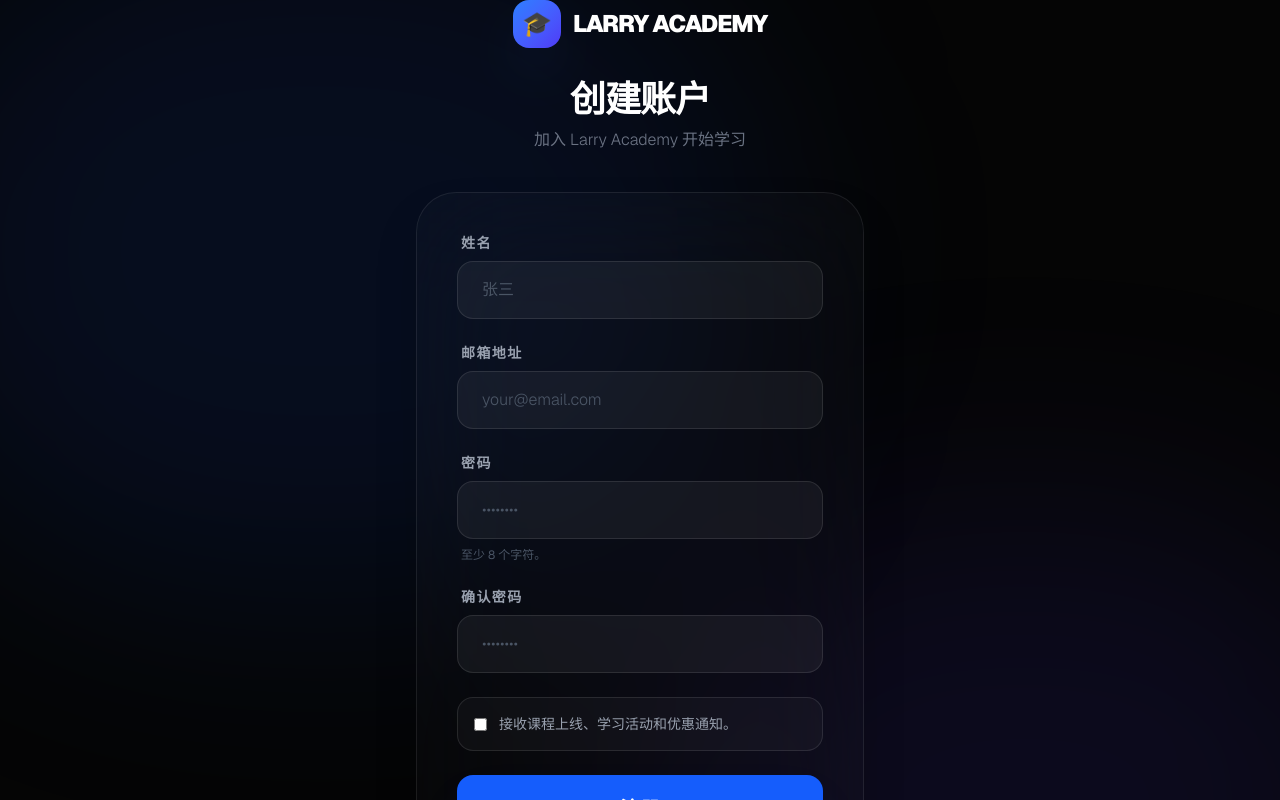
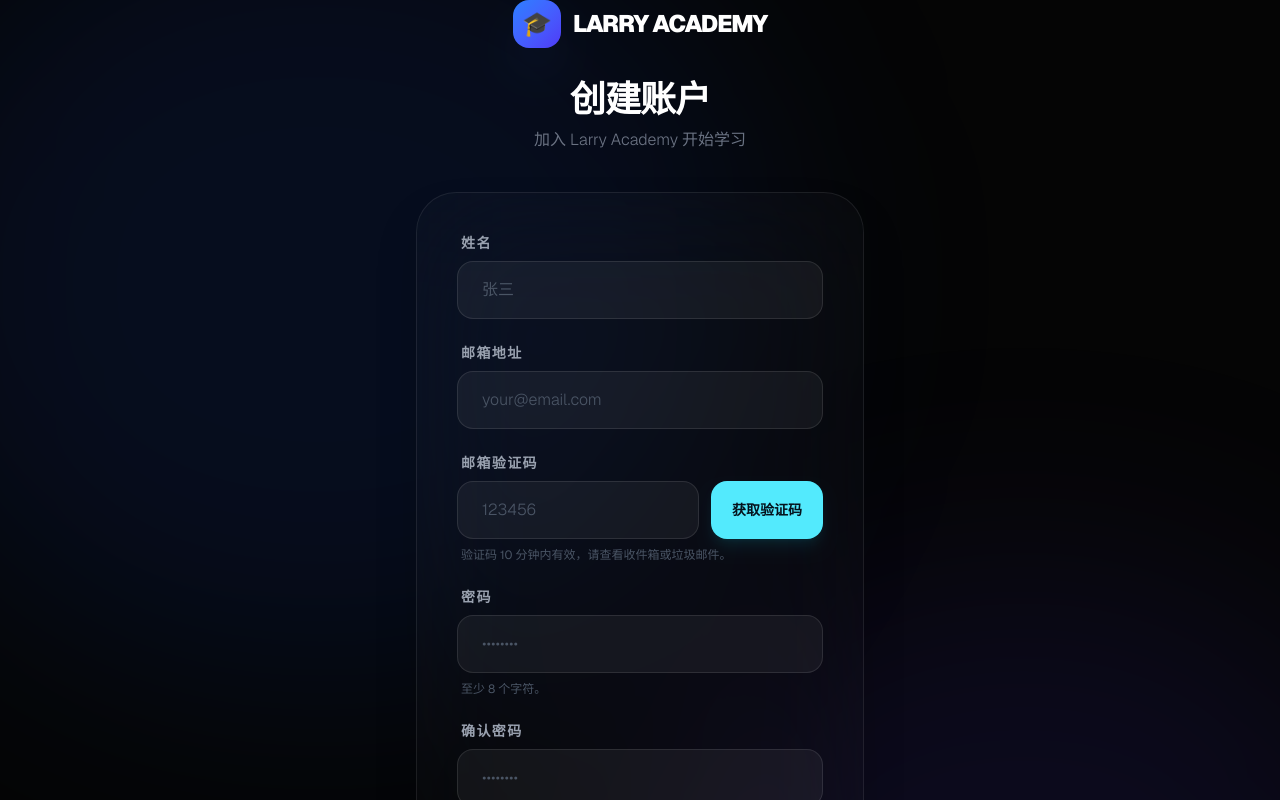
Before and after one commit to JohnWu999/NEWlarryacademy, a Next.js app: page /register in a window 1280 px wide. Shown: the top 800 px of the page. Built offline with nearby package versions, Linux system fonts and the light colour scheme.

Commit message:
Add email verification registration flow

```diff
--- a/app/(auth)/register/page.tsx
+++ b/app/(auth)/register/page.tsx
@@ -1,8 +1,9 @@
 'use client'
 
-import { useState } from 'react'
+import { useEffect, useState } from 'react'
 import { useRouter } from 'next/navigation'
 import Link from 'next/link'
+import { signIn } from 'next-auth/react'
 import { useLanguage } from '@/context/LanguageContext'
 
 export default function RegisterPage() {
@@ -11,16 +12,65 @@
   const [formData, setFormData] = useState({
     name: '',
     email: '',
+    verificationCode: '',
     password: '',
     confirmPassword: '',
     marketingConsent: false,
   })
   const [error, setError] = useState('')
+  const [notice, setNotice] = useState('')
   const [loading, setLoading] = useState(false)
+  const [sendingCode, setSendingCode] = useState(false)
+  const [cooldown, setCooldown] = useState(0)
+
+  useEffect(() => {
+    if (cooldown <= 0) return
+    const timer = window.setTimeout(() => setCooldown((value) => Math.max(value - 1, 0)), 1000)
+    return () => window.clearTimeout(timer)
+  }, [cooldown])
+
+  const handleSendCode = async () => {
+    setError('')
+    setNotice('')
+    const email = formData.email.trim()
+
+    if (!email) {
+      setError(locale === 'zh' ? '请先输入邮箱地址' : 'Please enter your email first')
+      return
+    }
+
+    setSendingCode(true)
+
+    try {
+      const response = await fetch('/api/auth/register-code', {
+        method: 'POST',
+        headers: {
+          'Content-Type': 'application/json',
+        },
+        body: JSON.stringify({ email }),
+      })
+
+      const data = await response.json()
+
+      if (!response.ok) {
+        setError(data.error || (locale === 'zh' ? '验证码发送失败' : 'Failed to send verification code'))
+        if (response.status === 429) setCooldown(60)
+        return
+      }
+
+      setNotice(data.message || (locale === 'zh' ? '验证码已发送，请查收邮箱。' : 'Verification code sent.'))
+      setCooldown(60)
+    } catch (error) {
+      setError(locale === 'zh' ? '验证码发送失败，请稍后重试' : 'Failed to send code, please try again later')
+    } finally {
+      setSendingCode(false)
+    }
+  }
 
   const handleSubmit = async (e: React.FormEvent) => {
     e.preventDefault()
     setError('')
+    setNotice('')
 
     if (formData.password !== formData.confirmPassword) {
       setError(locale === 'zh' ? '两次输入的密码不一致' : 'Passwords do not match')
@@ -29,6 +79,11 @@
 
     if (formData.password.length < 8) {
       setError(locale === 'zh' ? '密码至少需要8个字符' : 'Password must be at least 8 characters')
+      return
+    }
+
+    if (!/^\d{6}$/.test(formData.verificationCode.trim())) {
+      setError(locale === 'zh' ? '请输入6位邮箱验证码' : 'Please enter the 6-digit email code')
       return
     }
 
@@ -44,6 +99,7 @@
           name: formData.name,
           email: formData.email,
           password: formData.password,
+          verificationCode: formData.verificationCode,
           marketingConsent: formData.marketingConsent,
         }),
       })
@@ -55,7 +111,19 @@
         return
       }
 
-      router.push('/login?registered=true')
+      const loginResult = await signIn('credentials', {
+        email: formData.email,
+        password: formData.password,
+        redirect: false,
+      })
+
+      if (loginResult?.error) {
+        router.push('/login?registered=true')
+        return
+      }
+
+      router.push('/courses')
+      router.refresh()
     } catch (error) {
       setError(locale === 'zh' ? '注册失败，请稍后重试' : 'Registration failed, please try again later')
     } finally {
@@ -101,6 +169,11 @@
                 {error}
               </div>
             )}
+            {notice && (
+              <div className="bg-cyan-400/10 border border-cyan-300/20 text-cyan-200 px-6 py-4 rounded-2xl text-sm font-medium">
+                {notice}
+              </div>
+            )}
 
             <div>
               <label className="block text-sm font-bold text-gray-400 uppercase tracking-widest mb-2 ml-1">
@@ -130,6 +203,41 @@
                 placeholder="your@email.com"
                 className="w-full px-6 py-4 bg-white/5 border border-white/10 rounded-2xl text-white placeholder:text-gray-600 focus:ring-2 focus:ring-blue-500 outline-none transition-all font-light"
               />
+            </div>
+
+            <div>
+              <label className="block text-sm font-bold text-gray-400 uppercase tracking-widest mb-2 ml-1">
+                {locale === 'zh' ? '邮箱验证码' : 'Email Code'}
+              </label>
+              <div className="grid grid-cols-[1fr_auto] gap-3">
+                <input
+                  name="verificationCode"
+                  type="text"
+                  inputMode="numeric"
+                  autoComplete="one-time-code"
+                  maxLength={6}
+                  value={formData.verificationCode}
+                  onChange={handleChange}
+                  required
+                  placeholder="123456"
+                  className="min-w-0 px-6 py-4 bg-white/5 border border-white/10 rounded-2xl text-white placeholder:text-gray-600 focus:ring-2 focus:ring-blue-500 outline-none transition-all font-light"
+                />
+                <button
+                  type="button"
+                  onClick={handleSendCode}
+                  disabled={sendingCode || cooldown > 0}
+                  className="whitespace-nowrap rounded-2xl border border-cyan-300/30 bg-cyan-300 px-5 py-4 text-sm font-black text-[#05131d] shadow-lg shadow-cyan-400/10 transition hover:scale-[1.02] active:scale-[0.98] disabled:cursor-not-allowed disabled:bg-white/10 disabled:text-gray-500"
+                >
+                  {sendingCode
+                    ? (locale === 'zh' ? '发送中' : 'Sending')
+                    : cooldown > 0
+                      ? `${cooldown}s`
+                      : (locale === 'zh' ? '获取验证码' : 'Get code')}
+                </button>
+              </div>
+              <p className="mt-2 ml-1 text-xs text-gray-600">
+                {locale === 'zh' ? '验证码 10 分钟内有效，请查看收件箱或垃圾邮件。' : 'The code expires in 10 minutes. Check inbox or spam.'}
+              </p>
             </div>
 
             <div>
--- /dev/null
+++ b/app/api/auth/register-code/route.ts
@@ -0,0 +1,69 @@
+import { randomInt } from 'crypto'
+import { NextRequest, NextResponse } from 'next/server'
+import { hash } from 'bcryptjs'
+import { z } from 'zod'
+import { prisma } from '@/lib/prisma'
+import { sendVerificationEmail } from '@/lib/email'
+import { emailVerificationRequestSchema } from '@/lib/auth-validation'
+
+const PURPOSE = 'register'
+const CODE_TTL_MINUTES = 10
+const RESEND_COOLDOWN_SECONDS = 60
+
+export async function POST(request: NextRequest) {
+  try {
+    const body = emailVerificationRequestSchema.parse(await request.json())
+    const email = body.email.trim().toLowerCase()
+
+    const existingUser = await prisma.user.findUnique({
+      where: { email },
+      select: { id: true },
+    })
+
+    if (existingUser) {
+      return NextResponse.json({ error: '该邮箱已被注册' }, { status: 409 })
+    }
+
+    const recentCode = await prisma.emailVerification.findFirst({
+      where: {
+        email,
+        purpose: PURPOSE,
+        consumedAt: null,
+        createdAt: {
+          gt: new Date(Date.now() - RESEND_COOLDOWN_SECONDS * 1000),
+        },
+      },
+      orderBy: { createdAt: 'desc' },
+    })
+
+    if (recentCode) {
+      return NextResponse.json({ error: '请等待60秒后再获取验证码' }, { status: 429 })
+    }
+
+    const code = String(randomInt(100000, 1000000))
+    const codeHash = await hash(code, 12)
+
+    await prisma.emailVerification.create({
+      data: {
+        email,
+        codeHash,
+        purpose: PURPOSE,
+        expiresAt: new Date(Date.now() + CODE_TTL_MINUTES * 60 * 1000),
+      },
+    })
+
+    const result = await sendVerificationEmail({ email, code })
+
+    return NextResponse.json({
+      message: result.delivered ? '验证码已发送，请查收邮箱。' : '验证码已生成。当前环境未配置SMTP，请查看服务器日志。',
+      delivered: result.delivered,
+    })
+  } catch (error) {
+    if (error instanceof z.ZodError) {
+      return NextResponse.json({ error: error.errors[0].message }, { status: 400 })
+    }
+
+    console.error('Register code error:', error)
+    return NextResponse.json({ error: '验证码发送失败，请稍后重试' }, { status: 500 })
+  }
+}
--- /dev/null
+++ b/lib/auth-validation.ts
@@ -0,0 +1,13 @@
+import { z } from 'zod'
+
+export const emailVerificationRequestSchema = z.object({
+  email: z.string().email('请输入有效的邮箱地址'),
+})
+
+export const registerSchema = z.object({
+  email: z.string().email('请输入有效的邮箱地址'),
+  password: z.string().min(8, '密码至少需要8个字符').max(128, '密码不能超过128个字符'),
+  name: z.string().trim().min(1, '请输入您的姓名').max(80, '姓名不能超过80个字符'),
+  verificationCode: z.string().regex(/^\d{6}$/, '请输入6位邮箱验证码'),
+  marketingConsent: z.boolean().optional(),
+})
--- /dev/null
+++ b/lib/email.ts
@@ -0,0 +1,64 @@
+import nodemailer from 'nodemailer'
+
+type VerificationEmail = {
+  email: string
+  code: string
+}
+
+function smtpReady() {
+  return Boolean(process.env.SMTP_HOST && process.env.SMTP_USER && process.env.SMTP_PASS)
+}
+
+function fromAddress() {
+  return process.env.SMTP_FROM ?? `"Larry Academy" <${process.env.SMTP_USER ?? 'no-reply@larryacademy.com'}>`
+}
+
+export async function sendVerificationEmail({ email, code }: VerificationEmail) {
+  const subject = 'Larry Academy email verification code'
+  const text = [
+    'Welcome to Larry Academy.',
+    '',
+    'Please enter this verification code on the registration page:',
+    '',
+    code,
+    '',
+    'This code will expire in 10 minutes. If you did not request a Larry Academy account, you can safely ignore this email.',
+    '',
+    'Larry Academy Team',
+  ].join('\n')
+
+  const html = `
+    <div style="font-family: Inter, -apple-system, BlinkMacSystemFont, 'Segoe UI', sans-serif; color: #111827; line-height: 1.6; max-width: 520px;">
+      <h1 style="margin: 0 0 8px; color: #2563eb; font-size: 28px;">Welcome to Larry Academy</h1>
+      <p>Please enter this verification code on the registration page:</p>
+      <p style="font-size: 34px; letter-spacing: 0.2em; font-weight: 900; color: #0f172a; margin: 24px 0; padding: 18px 22px; border-radius: 18px; background: #eff6ff; border: 1px solid #bfdbfe;">${code}</p>
+      <p>This code will expire in <strong>10 minutes</strong>. If you did not request a Larry Academy account, you can safely ignore this email.</p>
+      <p style="margin-top: 28px; color: #64748b;">Larry Academy Team</p>
+    </div>
+  `
+
+  if (!smtpReady()) {
+    console.info(`[Larry Academy] Verification code for ${email}: ${code}`)
+    return { delivered: false, reason: 'SMTP is not configured' }
+  }
+
+  const transporter = nodemailer.createTransport({
+    host: process.env.SMTP_HOST,
+    port: Number(process.env.SMTP_PORT ?? 587),
+    secure: process.env.SMTP_SECURE === 'true',
+    auth: {
+      user: process.env.SMTP_USER,
+      pass: process.env.SMTP_PASS,
+    },
+  })
+
+  await transporter.sendMail({
+    from: fromAddress(),
+    to: email,
+    subject,
+    text,
+    html,
+  })
+
+  return { delivered: true }
+}
--- a/package.json
+++ b/package.json
@@ -33,6 +33,7 @@
     "bcryptjs": "^3.0.3",
     "next": "16.1.6",
     "next-auth": "^4.24.13",
+    "nodemailer": "^7.0.13",
     "openai": "^6.22.0",
     "prisma": "5.22.0",
     "react": "19.2.3",
@@ -45,6 +46,7 @@
     "@tailwindcss/postcss": "^4",
     "@types/bcryptjs": "^2.4.6",
     "@types/node": "^20",
+    "@types/nodemailer": "^8.0.0",
     "@types/react": "^19",
     "@types/react-dom": "^19",
     "dotenv": "^17.3.1",
```
Also changed, not shown: app/api/auth/register/route.ts (+40 -9 lines), 2 other files (tests, documents, lock files or other folders).
